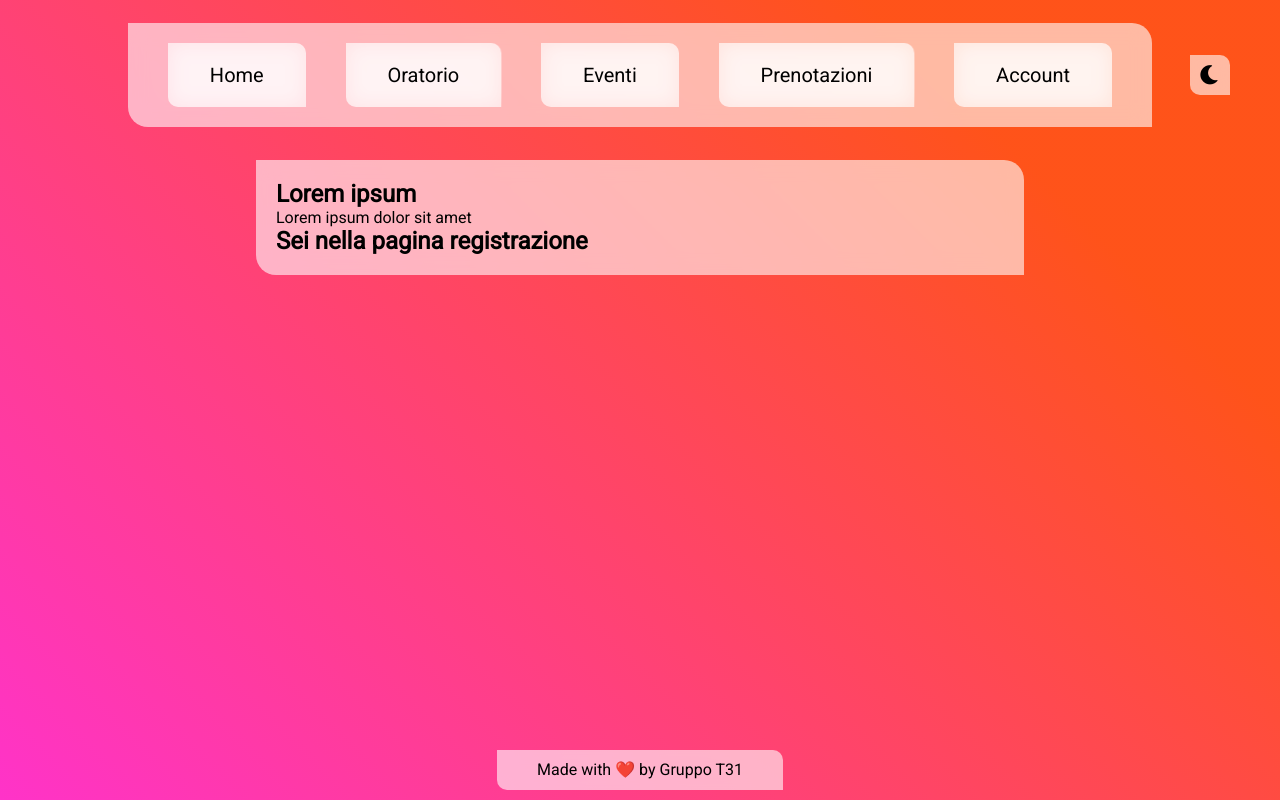
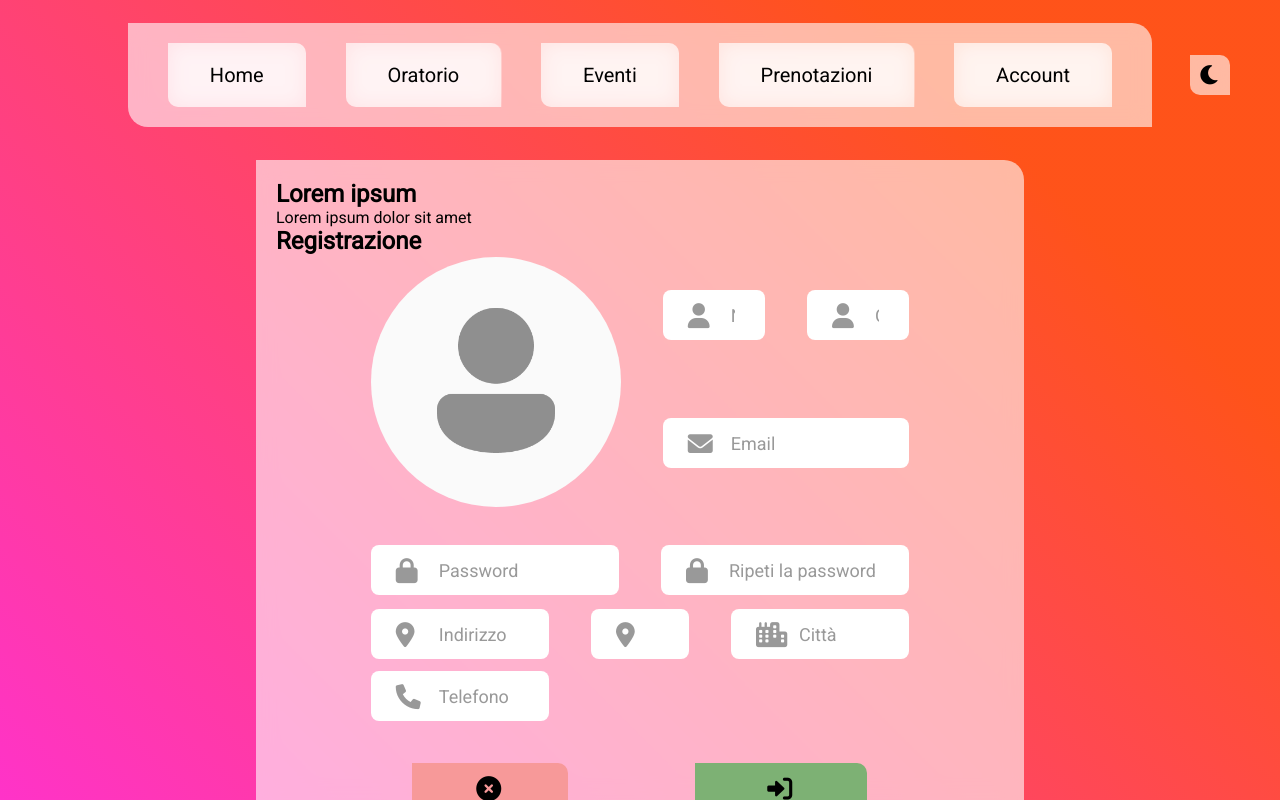
Before and after one commit to T31-IS2022/Frontend, a Vue app: page /registrazione in a window 1280 px wide. Built offline with nearby package versions, Linux system fonts and the light colour scheme.

Commit message:
Design pagina registrazione

```diff
--- a/src/assets/input.css
+++ b/src/assets/input.css
@@ -1,11 +1,4 @@
 /* stile campi di input */
-:root {
-    --input100-col: #666666;
-    --input100-bg: #e6e6e6;
-    --input100-shadow: rgba(87, 184, 70, 0.8);
-    --input100-hover-icon: #57b846;
-}
-
 input,
 select {
     border: none;
@@ -126,11 +119,6 @@ input:-ms-input-placeholder {
     color: #555555;
     padding-left: 20px;
 }
-
-/* modifiche ai campi autocomplete che sono anche input100 */
-.wrap-input100 .autocomplete {
-    width: 100%;
-}
 /* fine stile campi di input */
 
 /* stile bottoni form */
--- a/src/assets/main.css
+++ b/src/assets/main.css
@@ -323,9 +323,6 @@ html {
 #content {
     min-height: calc(100vh - calc(var(--header-height) + var(--footer-height)));
     padding: 10px 20% 10px 20%;
-
-    z-index: -1;
-    position: relative;
 }
 
 #footer {
--- a/src/components/Login.vue
+++ b/src/components/Login.vue
@@ -219,20 +219,6 @@ function togglePopupLogin() {
                         </span>
                     </div>
 
-                    <!-- campi di input standard
-                    <input name="email" v-model="email" placeholder="email" />
-                    <input
-                        type="password"
-                        name="password"
-                        v-model="password"
-                        placeholder="password"
-                    />
-                    <button type="button" @click="togglePopupLogin()">
-                        Indietro
-                    </button>
-                    <button type="button" @click="login">Login</button>
-                    -->
-
                     <span
                         >Non hai un account?
                         <RouterLink
@@ -257,7 +243,7 @@ function togglePopupLogin() {
                                 class="fa-solid fa-circle-xmark"
                                 aria-hidden="true"
                             ></i>
-                            <span>Indietro</span>
+                            <span>Chiudi</span>
                         </button>
                         <button
                             type="button"
--- a/src/views/SignupView.vue
+++ b/src/views/SignupView.vue
@@ -1,12 +1,215 @@
-<script setup></script>
+<script setup>
+import { ref, onMounted } from "vue";
+import { loggedUser, setLoggedUser, clearLoggedUser } from "../states/loggedUser.js";
+
+onMounted(() => {
+    console.log("registrazione mounted");
+});
+</script>
 
 <template>
     <main>
-        <h2>Sei nella pagina registrazione</h2>
-        <!-- TODO aggiungere contenuti della home -->
+        <h2>Registrazione</h2>
+        <form id="form-signup">
+            <span v-if="loggedUser.token">Sei già loggato, non serve registrarsi di nuovo!</span>
+            <span v-if="!loggedUser.token">
+                <table id="image-section">
+                    <tr>
+                        <td rowspan="2">
+                            <img src="@/assets/profile-default.png" class="profile-picture" />
+                        </td>
+                        <td>
+                            <div class="wrap-input100">
+                                <input
+                                    type="text"
+                                    class="input100"
+                                    name="nome"
+                                    placeholder="Nome"
+                                    v-model="nome" />
+                                <span class="focus-input100"></span>
+                                <span class="symbol-input100">
+                                    <i class="fa-solid fa-user" aria-hidden="true"></i>
+                                </span>
+                            </div>
+                        </td>
+                        <td>
+                            <div class="wrap-input100">
+                                <input
+                                    type="text"
+                                    class="input100"
+                                    name="cognome"
+                                    placeholder="Cognome"
+                                    v-model="cognome" />
+                                <span class="focus-input100"></span>
+                                <span class="symbol-input100">
+                                    <i class="fa-solid fa-user" aria-hidden="true"></i>
+                                </span>
+                            </div>
+                        </td>
+                    </tr>
+                    <tr>
+                        <td colspan="2">
+                            <div class="wrap-input100">
+                                <input
+                                    type="text"
+                                    class="input100"
+                                    name="email"
+                                    placeholder="Email"
+                                    v-model="email" />
+                                <span class="focus-input100"></span>
+                                <span class="symbol-input100">
+                                    <i class="fa-solid fa-envelope" aria-hidden="true"></i>
+                                </span>
+                            </div>
+                        </td>
+                    </tr>
+                </table>
+                <table>
+                    <tr>
+                        <td>
+                            <div class="wrap-input100">
+                                <input
+                                    type="password"
+                                    class="input100"
+                                    name="password"
+                                    placeholder="Password"
+                                    v-model="password" />
+                                <span class="focus-input100"></span>
+                                <span class="symbol-input100">
+                                    <i class="fa-solid fa-lock" aria-hidden="true"></i>
+                                </span>
+                            </div>
+                        </td>
+                        <td>
+                            <div class="wrap-input100">
+                                <input
+                                    type="password"
+                                    class="input100"
+                                    name="password"
+                                    placeholder="Ripeti la password"
+                                    v-model="password" />
+                                <span class="focus-input100"></span>
+                                <span class="symbol-input100">
+                                    <i class="fa-solid fa-lock" aria-hidden="true"></i>
+                                </span>
+                            </div>
+                        </td>
+                    </tr>
+                </table>
+                <table>
+                    <tr>
+                        <td>
+                            <div class="wrap-input100">
+                                <input
+                                    type="text"
+                                    class="input100"
+                                    name="indirizzo"
+                                    placeholder="Indirizzo"
+                                    v-model="indirizzo" />
+                                <span class="focus-input100"></span>
+                                <span class="symbol-input100">
+                                    <i class="fa-solid fa-location-dot" aria-hidden="true"></i>
+                                </span>
+                            </div>
+                        </td>
+                        <td id="civico">
+                            <div class="wrap-input100">
+                                <input
+                                    type="text"
+                                    class="input100"
+                                    name="civico"
+                                    placeholder="N°"
+                                    v-model="civico" />
+                                <span class="focus-input100"></span>
+                                <span class="symbol-input100">
+                                    <i class="fa-solid fa-location-dot" aria-hidden="true"></i>
+                                </span>
+                            </div>
+                        </td>
+                        <td>
+                            <div class="wrap-input100">
+                                <input
+                                    type="text"
+                                    class="input100"
+                                    name="citta"
+                                    placeholder="Città"
+                                    v-model="citta" />
+                                <span class="focus-input100"></span>
+                                <span class="symbol-input100">
+                                    <i class="fa-solid fa-city" aria-hidden="true"></i>
+                                </span>
+                            </div>
+                        </td>
+                    </tr>
+                    <tr>
+                        <td>
+                            <div class="wrap-input100">
+                                <input
+                                    type="tel"
+                                    class="input100"
+                                    name="telefono"
+                                    placeholder="Telefono"
+                                    v-model="telefono" />
+                                <span class="focus-input100"></span>
+                                <span class="symbol-input100">
+                                    <i class="fa-solid fa-phone" aria-hidden="true"></i>
+                                </span>
+                            </div>
+                        </td>
+                    </tr>
+                </table>
+
+                <div class="button-line">
+                    <button
+                        type="reset"
+                        class="form-button red animated rounded-corners-small"
+                        @click="null">
+                        <i class="fa-solid fa-circle-xmark" aria-hidden="true"></i>
+                        <span>Annulla</span>
+                    </button>
+                    <button
+                        type="button"
+                        class="form-button green animated rounded-corners-small"
+                        @click="signup">
+                        <i class="fa-solid fa-right-to-bracket" aria-hidden="true"></i>
+                        <span>Registrati</span>
+                    </button>
+                </div>
+            </span>
+        </form>
     </main>
 </template>
 
 <style>
-/* TODO aggiungere il CSS della home */
+#form-signup {
+    width: 80%;
+    margin: 0 auto;
+}
+
+#form-signup .profile-picture {
+    width: 250px;
+    border-radius: 250px;
+}
+
+#form-signup table {
+    width: 100%;
+}
+
+#form-signup #image-section {
+    margin-bottom: 30px;
+}
+
+#form-signup table td {
+    padding: 0px 20px;
+}
+
+#form-signup #civico {
+    width: 20%;
+}
+
+#form-signup div.button-line {
+    margin-top: 30px;
+    display: flex;
+    justify-content: space-around;
+}
 </style>
```
Also changed, not shown: src/assets/profile-default.png (added).
